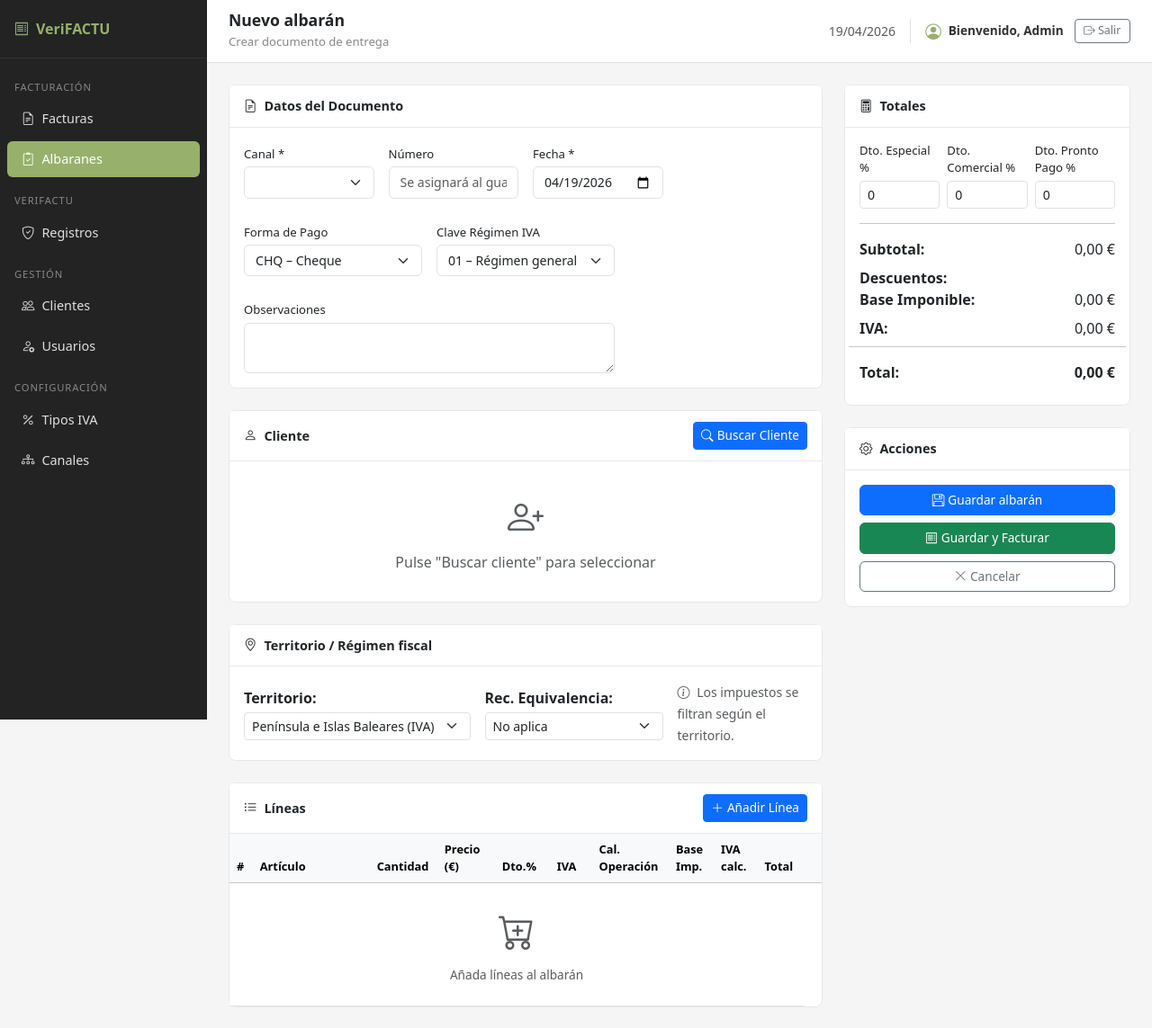
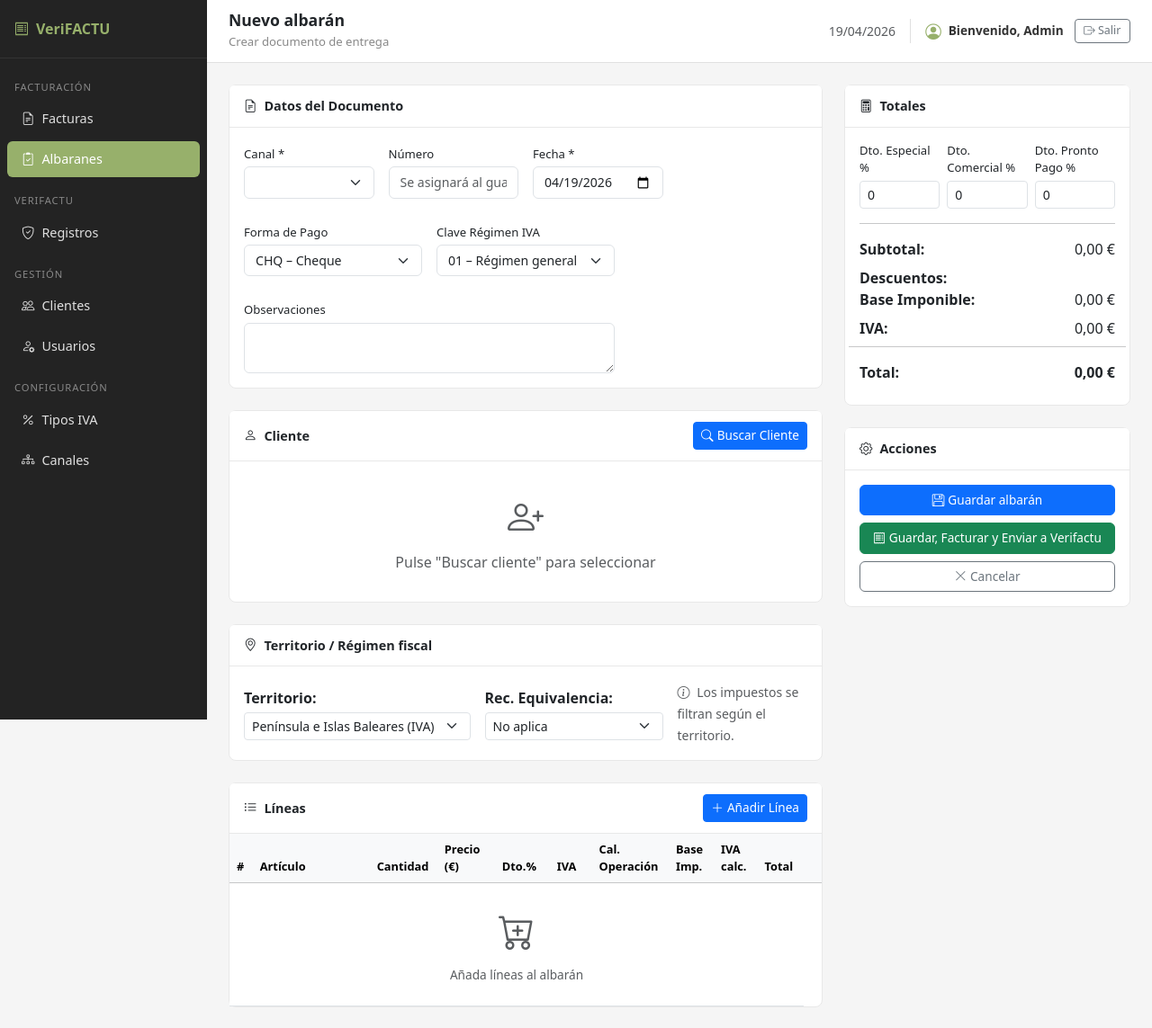
Before and after one commit to DevLucasMartin/facturacion-verifactu, a PHP site: page /SistemaGestionFacturas/src/views/albaranes/nuevo.php in a window 1280 px wide. Shown: the top 1143 px of the page at 90% size. Run offline with PHP 8.4, Linux system fonts and the light colour scheme; a user stored in the database is signed in; data comes from the database, SQL or seed files in the repository; lists and menus that the app fills with data are empty; some libraries are stand-ins or nearby versions.

Commit message:
Botones de enviar a Verifactu hechos

```diff
--- a/assets/js/Albaranes/facturar.js
+++ b/assets/js/Albaranes/facturar.js
@@ -718,7 +718,7 @@ async function facturar() {
         App.hideLoading();
         App.notify(err.message || 'Error al crear la factura.', 'danger');
         btn.disabled = false;
-        btn.innerHTML = '<i class="bi bi-file-earmark-check me-1"></i>Crear Factura';
+        btn.innerHTML = '<i class="bi bi-file-earmark-check me-1"></i>Facturar y Enviar a Verifactu';
     }
 }
 
--- a/assets/js/Albaranes/nuevo.js
+++ b/assets/js/Albaranes/nuevo.js
@@ -1690,11 +1690,14 @@
                     throw new Error('La factura se procesó pero no se obtuvo el código. Revisa el listado de facturas.');
                 }
 
+                const verifactuPayload = { tipo_origen: 'FACTURA', id_documento: factCodigo };
+                await apiSend('/verifactu.php/enviar', verifactuPayload, 'POST');
+
                 App.hideLoading?.();
-                notify('Factura ' + factCodigo + ' creada correctamente.', 'success');
+                notify('Factura ' + factCodigo + ' creada y enviada a Hacienda.', 'success');
                 setTimeout(() => {
                     window.location.href = BASE + '/src/views/facturas/ver.php?codigo=' + encodeURIComponent(factCodigo);
-                }, 800);
+                }, 1000);
 
             } catch (err) {
                 App.hideLoading?.();
--- a/src/views/albaranes/editar.php
+++ b/src/views/albaranes/editar.php
@@ -280,7 +280,7 @@ ob_start();
                         <i class="bi bi-floppy me-1"></i>Guardar cambios
                     </button>
                     <button type="button" class="btn btn-success fact-btn w-100 mb-2" onclick="guardarYFacturar()">
-                        <i class="bi bi-receipt me-1"></i>Guardar y Facturar
+                        <i class="bi bi-receipt me-1"></i>Guardar, Facturar y Enviar a Verifactu
                     </button>
                     <a href="/SistemaGestionFacturas/src/views/albaranes/ver.php?codigo=<?= htmlspecialchars($codigo, ENT_QUOTES, 'UTF-8') ?>"
                        class="btn btn-outline-secondary w-100 fact-btn">
--- a/src/views/albaranes/facturar.php
+++ b/src/views/albaranes/facturar.php
@@ -220,7 +220,7 @@ ob_start();
                 </div>
                 <div class="card-body fact-card-body">
                     <button type="submit" class="btn btn-primary fact-btn w-100 mb-2" id="btnFacturar">
-                        <i class="bi bi-file-earmark-check me-1"></i>Crear Factura
+                        <i class="bi bi-file-earmark-check me-1"></i>Facturar y Enviar a Verifactu
                     </button>
                     <a href="/SistemaGestionFacturas/src/views/albaranes/listado.php"
                        class="btn btn-outline-secondary w-100 fact-btn">
--- a/src/views/albaranes/nuevo.php
+++ b/src/views/albaranes/nuevo.php
@@ -244,7 +244,7 @@ ob_start();
                     </button>
                     <button type="button" class="btn btn-success fact-btn w-100 mb-2" id="btnGuardarFacturar"
                             onclick="guardarYFacturar()">
-                        <i class="bi bi-receipt me-1"></i>Guardar y Facturar
+                        <i class="bi bi-receipt me-1"></i>Guardar, Facturar y Enviar a Verifactu
                     </button>
                     <a href="/SistemaGestionFacturas/src/views/albaranes/listado.php"
                        class="btn btn-outline-secondary w-100 fact-btn">
```
